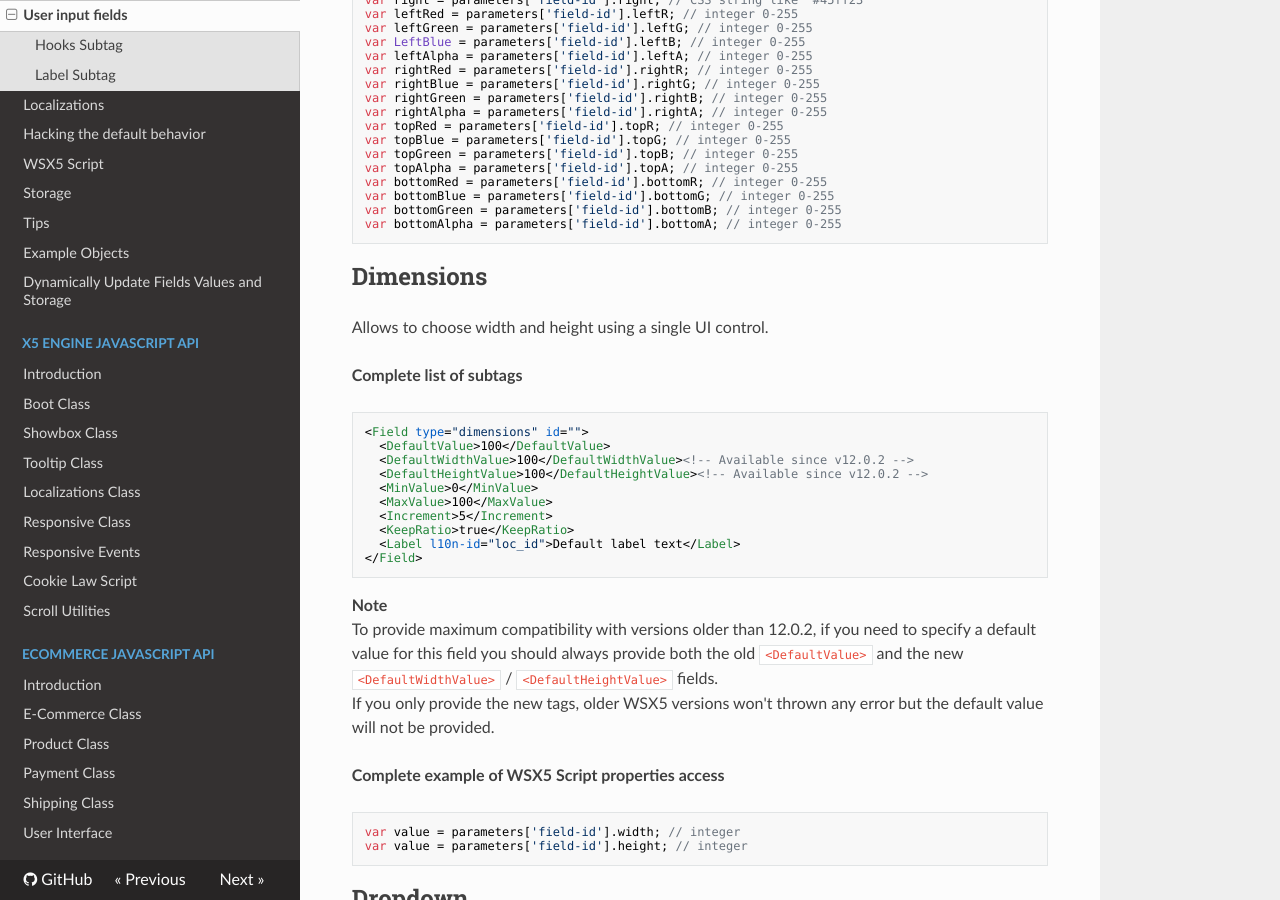
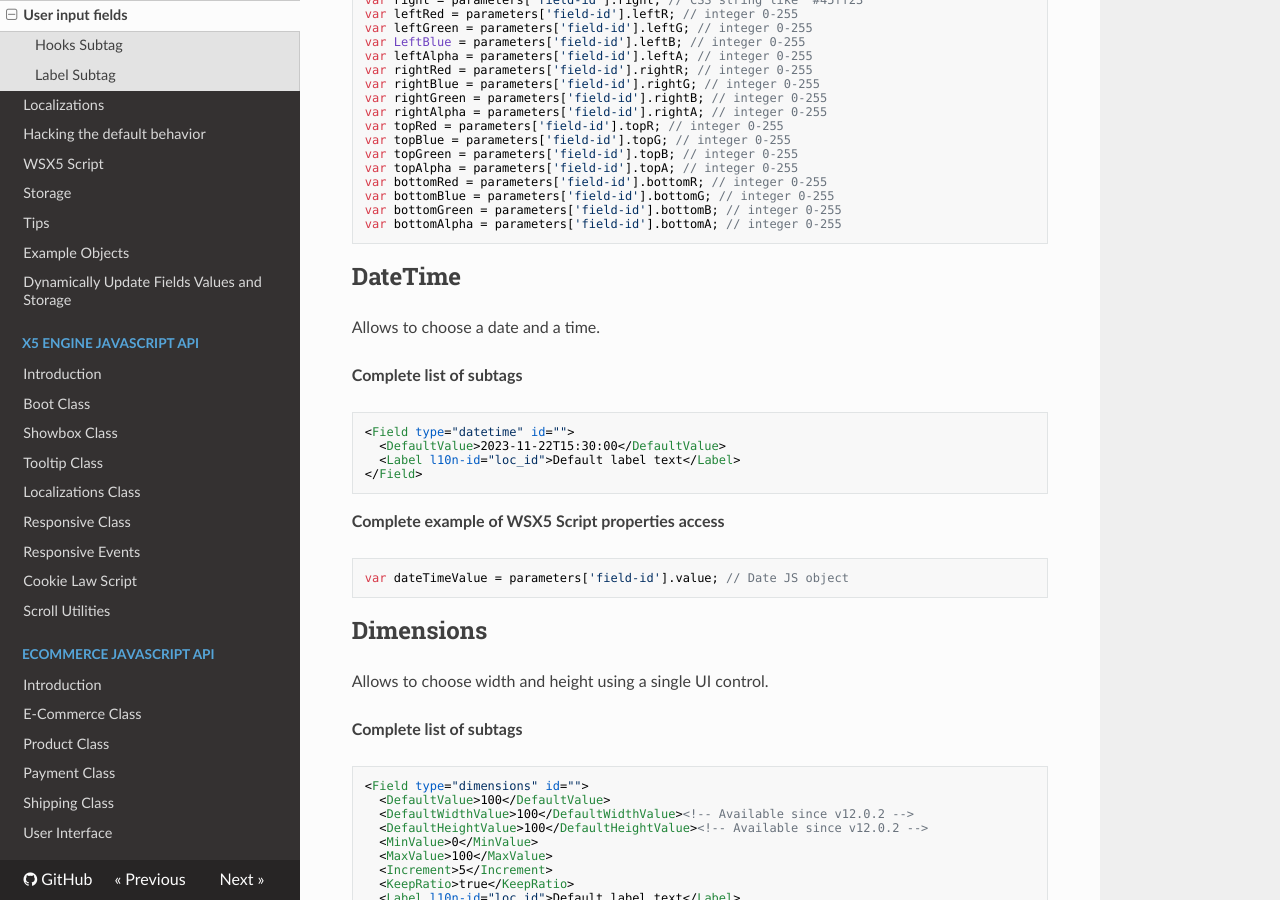
Before and after one commit to WebSiteX5/wsx5-developers-guide, an MkDocs documentation site: the page built from docs/optional-objects/user-input-fields.md, in a window 1280 px wide and 900 px high, scrolled down 5084 px. Built offline with MkDocs 1.6.1, drawn with Linux system fonts in a browser that asks for light colours; nearby versions of some CDN libraries.

Commit message:
Optional objects fields: added DateTime Optional objects WSX5 scripts: added dateFormat, dateFormatExt and formatDate()

````diff
--- a/docs/optional-objects/user-input-fields.md
+++ b/docs/optional-objects/user-input-fields.md
@@ -226,6 +226,21 @@ var bottomRed = parameters['field-id'].bottomR; // integer 0-255
 var bottomBlue = parameters['field-id'].bottomG; // integer 0-255
 var bottomGreen = parameters['field-id'].bottomB; // integer 0-255
 var bottomAlpha = parameters['field-id'].bottomA; // integer 0-255
+```
+
+## DateTime
+Allows to choose a date and a time.
+
+**Complete list of subtags**
+```xml
+<Field type="datetime" id="">
+  <DefaultValue>2023-11-22T15:30:00</DefaultValue>
+  <Label l10n-id="loc_id">Default label text</Label>
+</Field>
+```
+**Complete example of WSX5 Script properties access**
+```js
+var dateTimeValue = parameters['field-id'].value; // Date JS object
 ```
 
 ## Dimensions
````
Also changed, not shown: docs/optional-objects/wsx5-script.md (+3 -0 lines).
